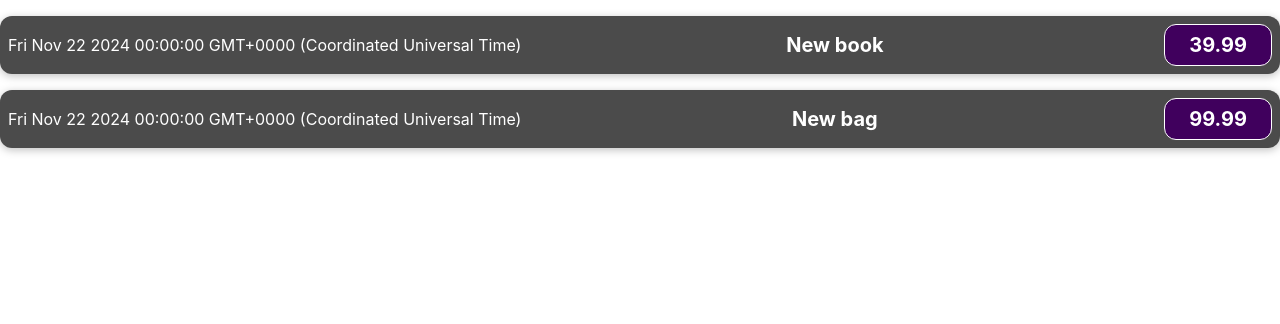
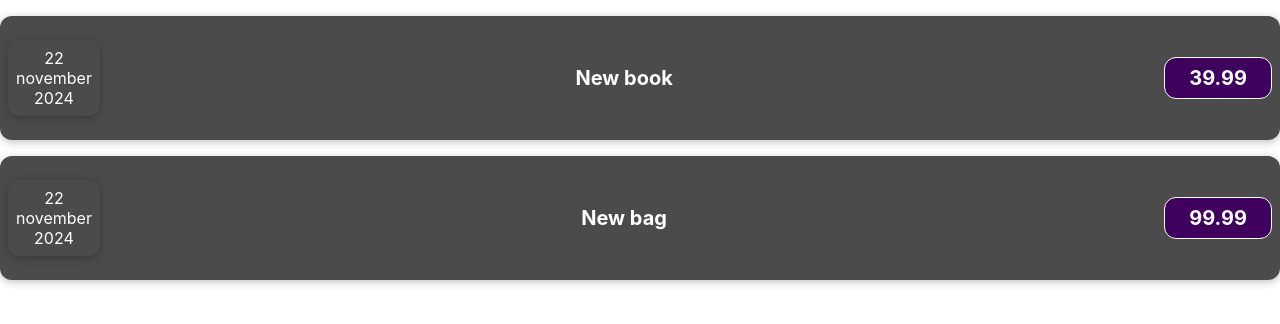
Before and after one commit to margitviigi/expenses, a React (Create React App) app: page / in a window 1280 px wide. Shown: the top 324 px of the page. Built offline with nearby package versions, Linux system fonts and the light colour scheme.

Commit message:
Divide component to ExpenseItem and ExpenseDate

```diff
--- /dev/null
+++ b/src/components/ExpenseDate.js
@@ -0,0 +1,18 @@
+const ExpenseDate = (props) =>{
+    const day = props.date.toLocaleString('et-EE',{day:'2-digit'})
+    const month = props.date.toLocaleString('et-EE',{month:'long'})
+    const year = props.date.getFullYear()
+
+
+    return (
+        <div className="expense-item">
+            <div>
+                <div>{day}</div>
+                <div>{month}</div>
+                <div>{year}</div>
+            </div>
+
+        </div>
+        )
+    }
+    export default ExpenseDate;
--- a/src/components/ExpenseItem.js
+++ b/src/components/ExpenseItem.js
@@ -1,14 +1,14 @@
 import './ExpenseItem.css'
+import ExpenseDate from './ExpenseDate.js'
+
+
 
 const ExpenseItem = (props) =>{
-
-    console.log(props.data)
-
 
 
     return (
     <div className="expense-item">
-        <div>{props.data.date.toString()}</div>
+            <ExpenseDate date={props.data.date}/>
         <div className='expense-item__description'>
             <h2>{props.data.title}</h2>
             <div className='expense-item__price'>{props.data.price}</div>
@@ -17,5 +17,4 @@ const ExpenseItem = (props) =>{
     )
 }
 
-
 export default ExpenseItem;
```
